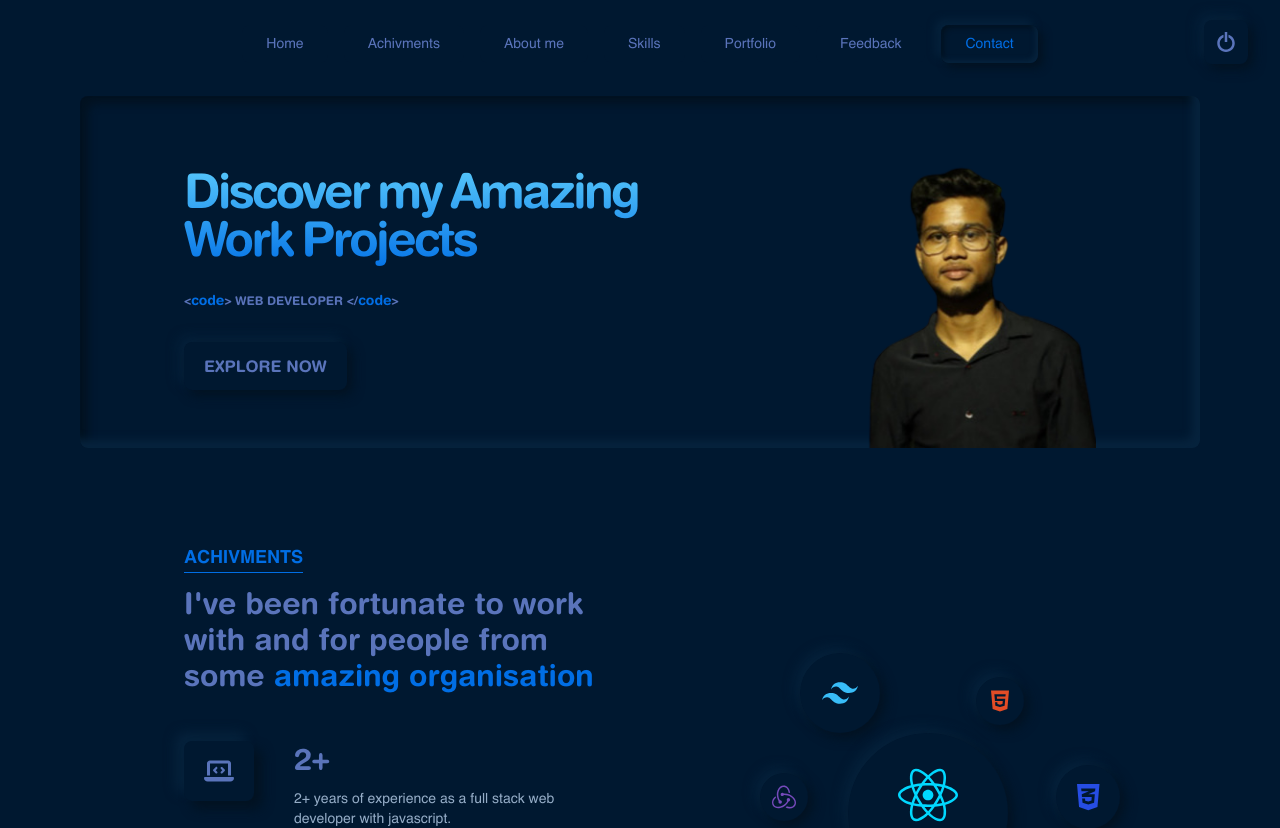
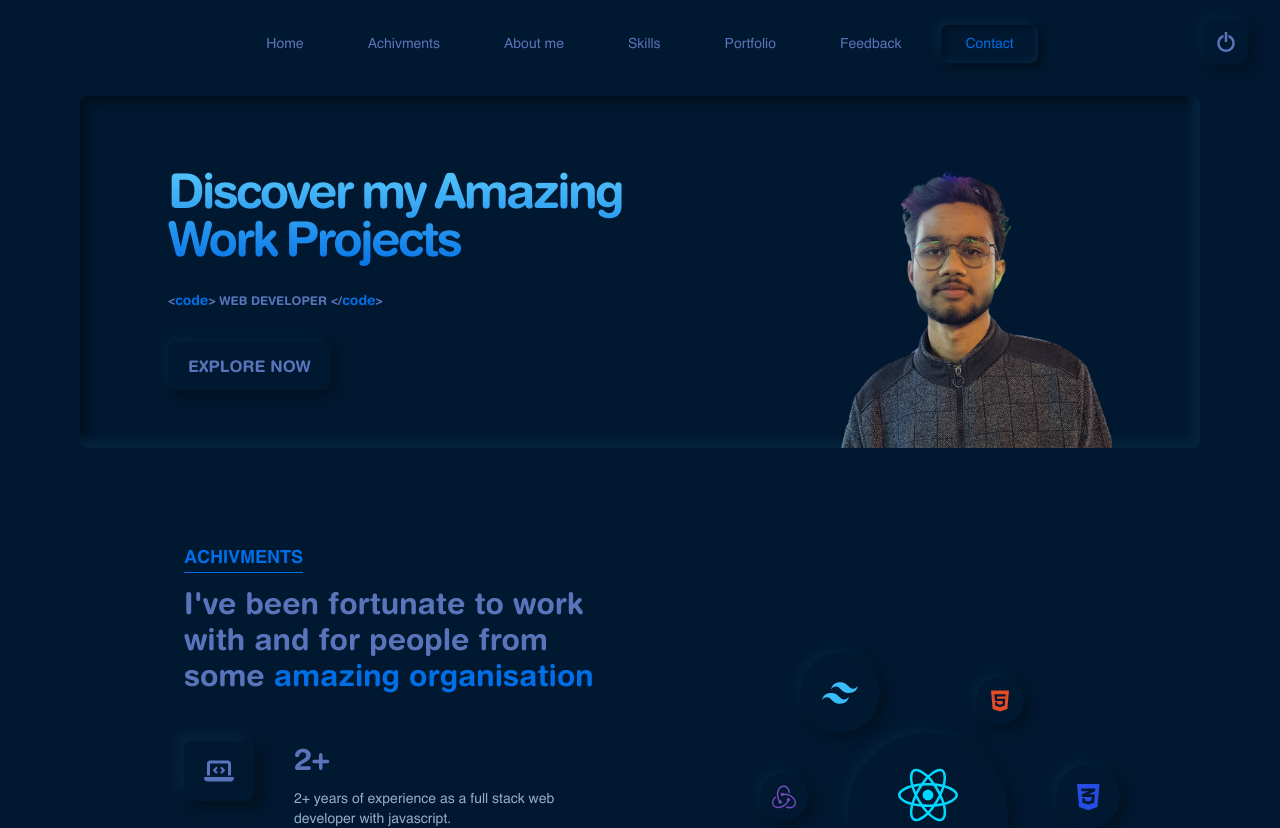
Before and after one commit to NabankurKamle/Portfolio-demo, a React (Create React App) app: page / in a window 1280 px wide. Shown: the top 828 px of the page. Built offline with nearby package versions, Linux system fonts and the light colour scheme.

Commit message:
Update profile image

```diff
--- a/src/components/Home.jsx
+++ b/src/components/Home.jsx
@@ -24,7 +24,7 @@ const Home = ({ handleActiveLink, darkmode }) => {
       <div
         className={`w-[100%] ${
           darkmode ? "shadow-insetDark bg-dark" : "shadow-inset bg-light"
-        } rounded-lg flex flex-col md:flex-row items-center justify-between px-10 lg:px-0 lg:justify-center gap-y-10 xl:gap-48`}
+        } rounded-lg flex flex-col md:flex-row items-center justify-between px-10 lg:px-0 lg:justify-center gap-y-10 xl:gap-40`}
       >
         <div className=" md:w-[20rem] lg:min-w-[30rem] pt-5 md:pt-0 text-center md:text-start">
           <motion.h1
@@ -66,7 +66,7 @@ const Home = ({ handleActiveLink, darkmode }) => {
             <Link to="">EXPLORE NOW</Link>
           </motion.button>
         </div>
-        <div className="min-h-[22rem] w-60 relative">
+        <div className="min-h-[22rem] w-[16rem] sm:w-[19rem] relative overflow-hidden">
           <motion.img
             initial={{ opacity: 0, scale: 0.95 }}
             whileInView={{ opacity: 1, scale: 1 }}
@@ -74,7 +74,7 @@ const Home = ({ handleActiveLink, darkmode }) => {
             transition={{ type: "spring", duration: 3, delay: 0.35 }}
             src="/img/profileHome.png"
             alt=""
-            className=" absolute bottom-0 z-20"
+            className=" absolute bottom-0 z-20 object-cover sm:h-full h-[90%]"
           />
           {/* <motion.img
             initial={{ opacity: 0 }}
```
Also changed, not shown: public/img/profileHome.png.
